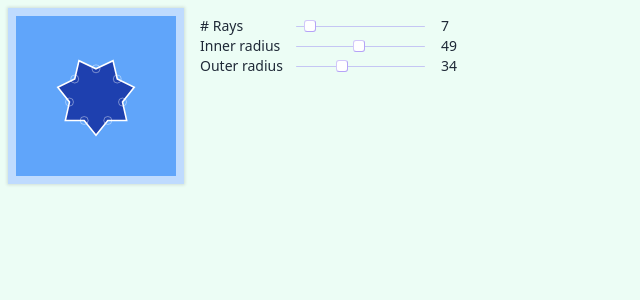
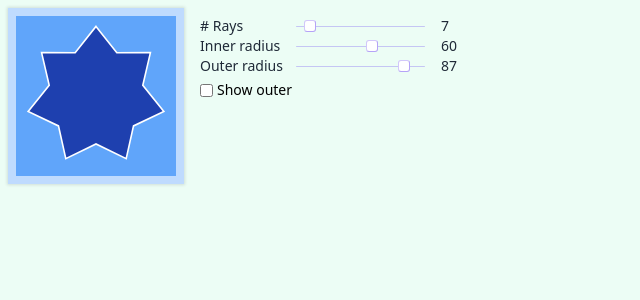
Before and after one commit to maxzz/react-d3, a React (Vite) app: page / in a window 1280 px wide. Shown: the top 300 px of the page, without its empty margins (0-640 px from the left). Built offline with nearby package versions, Linux system fonts and the light colour scheme.

Commit message:
WIP. Interpolated shape outer points. add show/hide switch

```diff
--- a/src/components/StarD3Interpolated.tsx
+++ b/src/components/StarD3Interpolated.tsx
@@ -10,11 +10,12 @@ type ShapeParams = {
 
 type InterpolatedShapeProps = {
     shape: ShapeParams;
+    showOuter: boolean;
 };
 
-const SIZE = 200;
+const VIEWBOX_SIZE = 200;
 
-function InterpolatedShape({ shape }: InterpolatedShapeProps) {
+function InterpolatedShape({ shape, showOuter }: InterpolatedShapeProps) {
     const { nRays, iRadius, oRadius, } = shape;
 
     const path = React.useMemo(() => {
@@ -30,12 +31,14 @@ function InterpolatedShape({ shape }: InterpolatedShapeProps) {
     }, [nRays, iRadius, oRadius]);
 
     return (
-        <svg className="" stroke="white" strokeWidth="2" fill="currentColor" viewBox={`${-SIZE / 2} ${-SIZE / 2} ${SIZE} ${SIZE}`}>
+        <svg className="" stroke="white" strokeWidth="2" fill="currentColor" viewBox={`${-VIEWBOX_SIZE / 2} ${-VIEWBOX_SIZE / 2} ${VIEWBOX_SIZE} ${VIEWBOX_SIZE}`}>
             <path className="" d={`${path[0]}z`} />
 
-            <g stroke="white" strokeWidth=".5" fill="none">
-                {path[1].map(([x, y], idx) => <circle cx={x} cy={y} r={5} key={idx} />)}
-            </g>
+            {showOuter &&
+                <g stroke="white" strokeWidth=".5" fill="none">
+                    {path[1].map(([x, y], idx) => <circle cx={x} cy={y} r={5} key={idx} />)}
+                </g>
+            }
         </svg>
     );
 }
@@ -52,22 +55,27 @@ function Slider({ value, onChange, label }: { value: number, onChange: (v: numbe
 
 function StarD3Interpolated() {
     const [nRays, setURays] = React.useState(7);
-    const [iRadius, setIRadius] = React.useState(49);
-    const [oRadius, setORadius] = React.useState(34);
+    const [iRadius, setIRadius] = React.useState(60);
+    const [oRadius, setORadius] = React.useState(87);
+    const [showOuter, setShowOuter] = React.useState(false);
 
     const shape = { nRays, iRadius, oRadius, };
 
     return (
-        <div className="p-2 flex">
+        <div className="p-2 flex select-none">
             <div className="w-44 h-44 text-blue-800 bg-blue-400 border-8 border-blue-200"
                 style={{ boxShadow: '#0000001f 0px 0px 3px 1px' }}
             >
-                <InterpolatedShape shape={shape} />
+                <InterpolatedShape shape={shape} showOuter={showOuter} />
             </div>
             <div className="mx-2 p-2">
                 <Slider label="# Rays" value={nRays} onChange={(v) => setURays(v)} />
                 <Slider label="Inner radius" value={iRadius} onChange={(v) => setIRadius(v)} />
                 <Slider label="Outer radius" value={oRadius} onChange={(v) => setORadius(v)} />
+                <label className="mt-1 flex items-center text-sm">
+                    <input className="mr-1" type="checkbox" checked={showOuter} onChange={(e) => setShowOuter(e.target.checked)} />
+                    Show outer
+                </label>
             </div>
         </div>
     );
```
